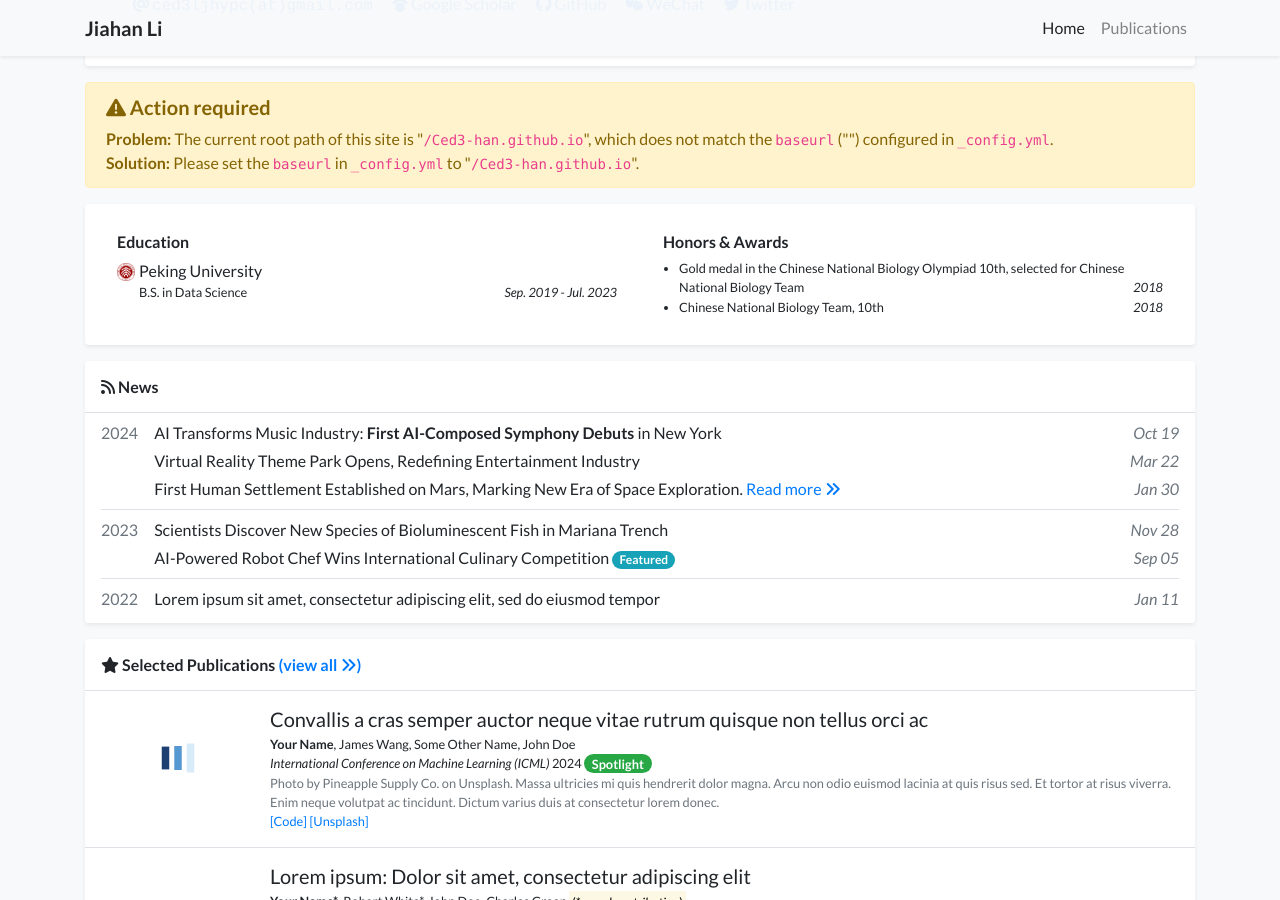
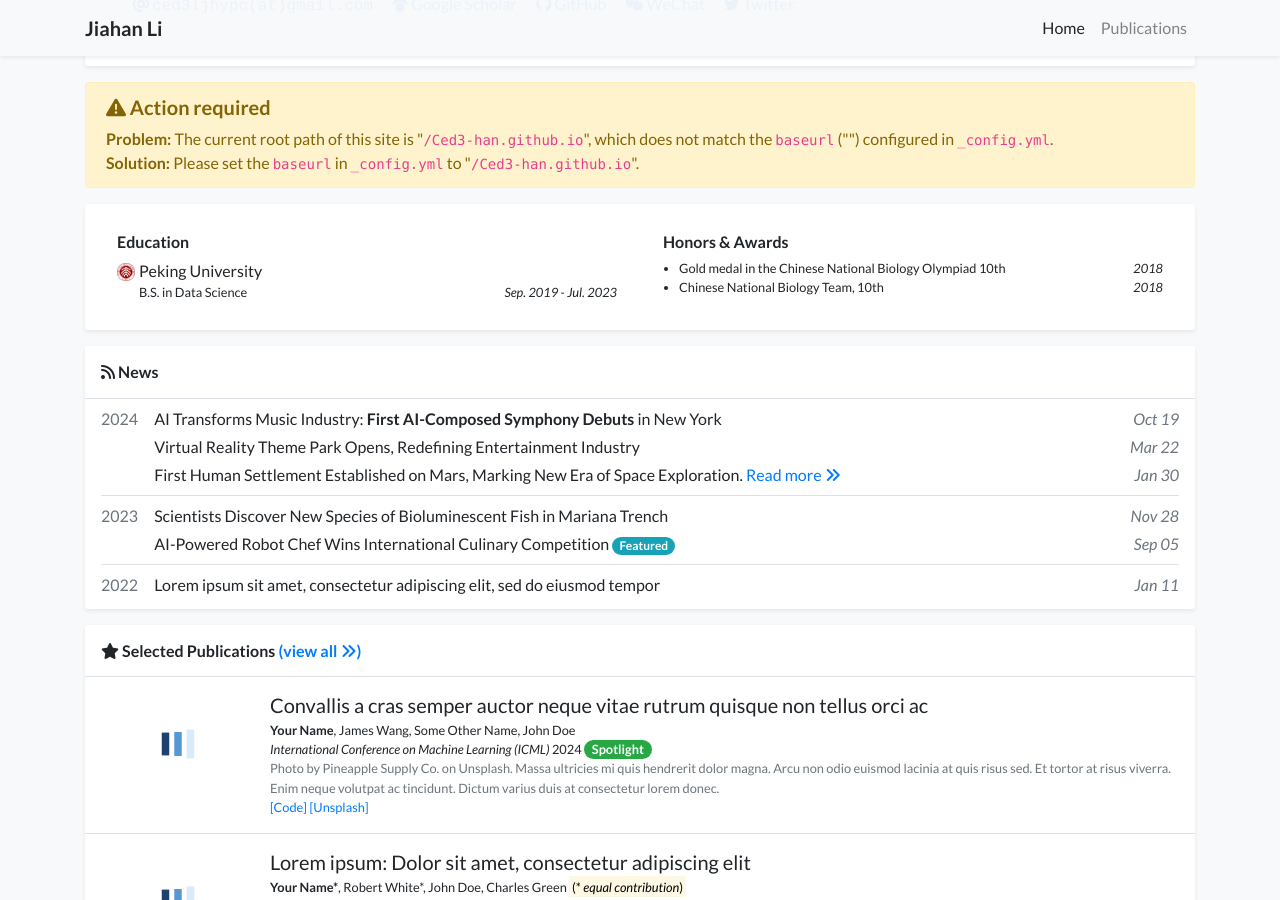
Before and after one commit to Ced3-han/Ced3-han.github.io, a Jekyll site: the page built from index.html, in a window 1280 px wide and 900 px high, scrolled down 393 px. Built offline with Jekyll 4.4.1, drawn with Linux system fonts in a browser that asks for light colours; a style sheet for code colours, icons or effects is not loaded.

Commit message:
Update profile.yml

```diff
--- a/_data/profile.yml
+++ b/_data/profile.yml
@@ -41,7 +41,7 @@ education:
 
 
 awards:
-- name: Gold medal in the Chinese National Biology Olympiad 10th, selected for Chinese National Biology Team
+- name: Gold medal in the Chinese National Biology Olympiad 10th
   date: 2018
 - name: Chinese National Biology Team, 10th
   date: 2018
```
